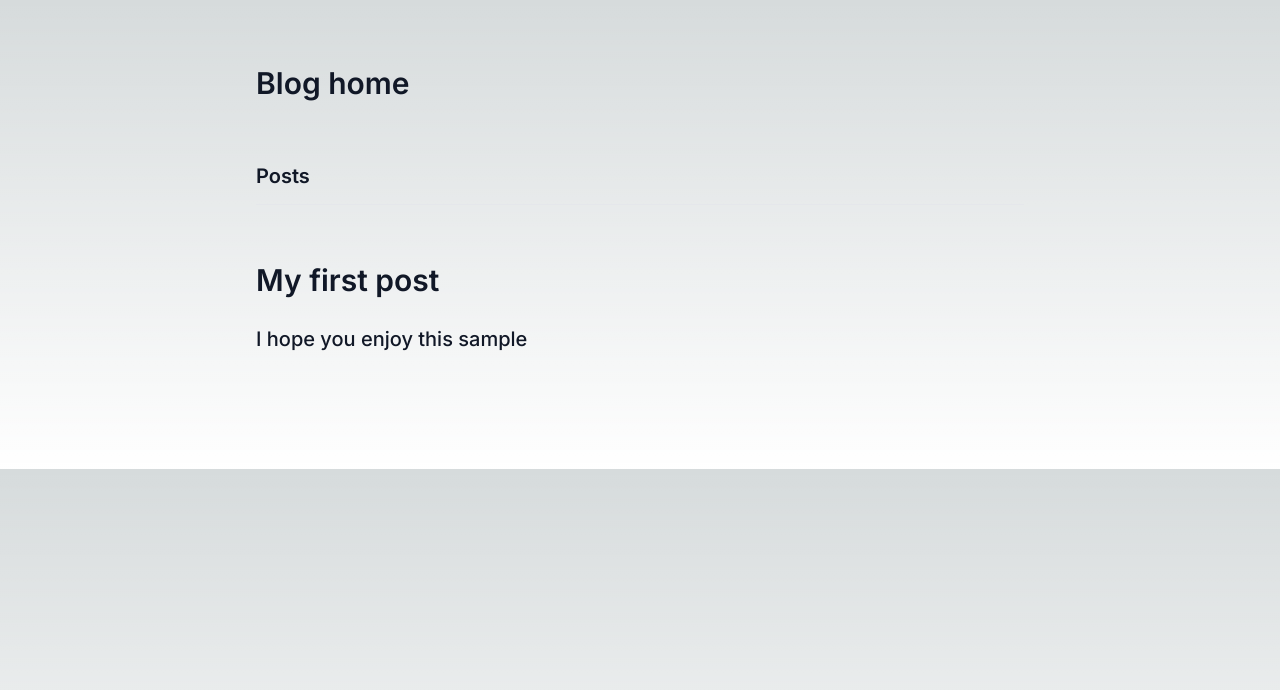
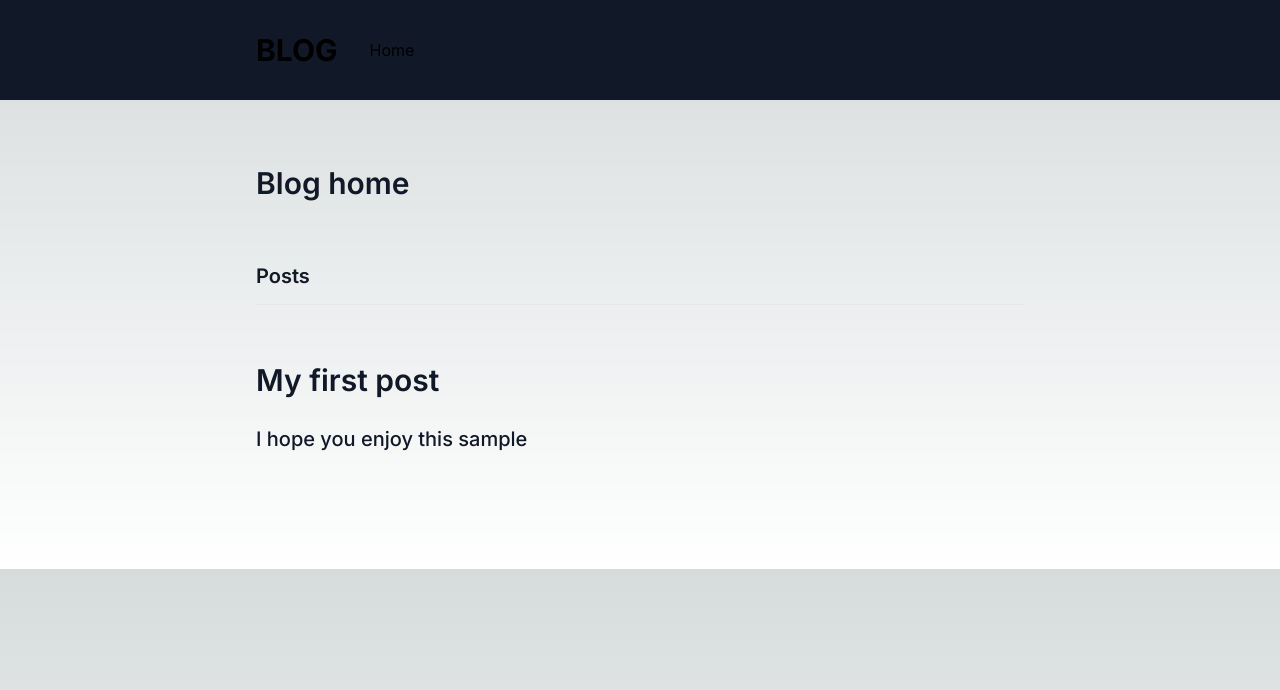
Before and after one commit to zghost10/Blog-Template-Next, a Next.js app: page / in a window 1280 px wide. Shown: the top 690 px of the page. Built offline with nearby package versions, Linux system fonts and the light colour scheme.

Commit message:
feat: adds the button and navbar components

```diff
--- a/app/layout.tsx
+++ b/app/layout.tsx
@@ -1,3 +1,4 @@
+import { Navbar } from '@/components/navbar'
 import './globals.scss'
 import { Inter } from 'next/font/google'
 
@@ -11,9 +12,9 @@ export default function RootLayout({
   return (
     <html lang="en">
       <body className={inter.className}>
-        <main>
-          {children}
-        </main>
+        <Navbar/>
+        {children}
+
       </body>
     </html>
   )
--- /dev/null
+++ b/components/button.tsx
@@ -0,0 +1,13 @@
+import Link from 'next/link';
+
+interface IButton {
+  children?: React.ReactNode;
+  className?: string;
+  href: string;
+}
+
+export const Button: React.FC<IButton> = ({children,href,className}) => {
+  return <Link href={href} className={` ${className}`}>
+    {children}
+  </Link>
+}
--- /dev/null
+++ b/components/navbar.tsx
@@ -0,0 +1,20 @@
+import { Button } from "./button"
+import { Container } from "./container"
+
+export const Navbar = () => {
+  return <nav className="flex p-8 bg-gray-900 w-full">
+    <Container>
+      <div className="flex items-center gap-8">
+        <div>
+          <h2 className="font-bold text-3xl">BLOG</h2>
+        </div>
+
+        <div>
+          <Button href='/'>
+            Home
+          </Button>
+        </div>
+      </div>
+    </Container>
+  </nav>
+}
```
